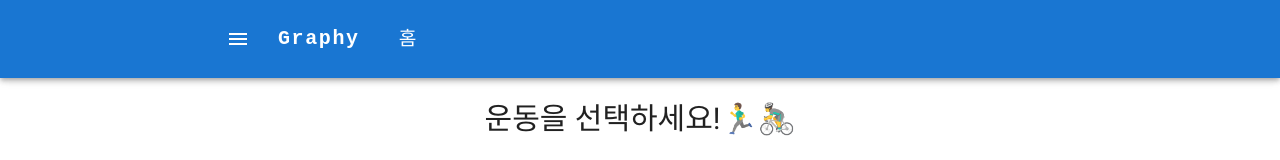
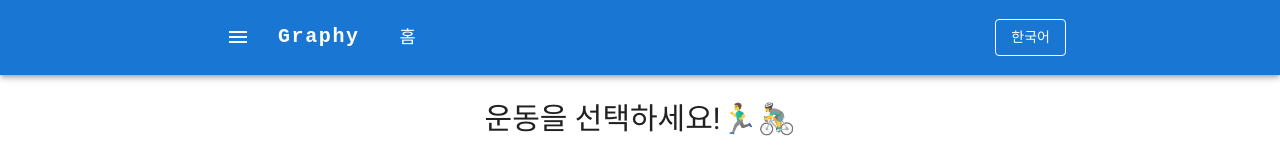
Before and after one commit to grapheople/inmyroom, a Next.js app: page / in a window 1280 px wide. Shown: the top 160 px of the page. Built offline with nearby package versions, Linux system fonts and the light colour scheme; what @mui/material-nextjs would draw is missing.

Commit message:
언어 변경 버튼 추가

```diff
--- a/app/layout.tsx
+++ b/app/layout.tsx
@@ -12,7 +12,7 @@ import Box from "@mui/material/Box";
 import {useMediaQuery} from "@mui/material";
 import "@/app/globals.css";
 import BottomTab from "@/components/BottomTab";
-import {SportProvider} from "@/context/SportProvider";
+import {GlobalContextProvider} from "@/context/GlobalContextProvider";
 import {GoogleAdSense} from "@/components/GoogleAdSense";
 
 export default function RootLayout(props: { children: React.ReactNode }) {
@@ -35,7 +35,7 @@ export default function RootLayout(props: { children: React.ReactNode }) {
         </head>
         <GoogleTagManager gtmId="GTM-TH4TZR99"/>
         <body>
-        <SportProvider>
+        <GlobalContextProvider>
             <AppRouterCacheProvider>
                 <ThemeProvider theme={theme}>
                     <CssBaseline/>
@@ -52,7 +52,7 @@ export default function RootLayout(props: { children: React.ReactNode }) {
                     </Box>
                 </ThemeProvider>
             </AppRouterCacheProvider>
-        </SportProvider>
+        </GlobalContextProvider>
         </body>
         <GoogleAnalytics gaId="G-1BNP8LR4S2"/>
         </html>
--- a/app/page.tsx
+++ b/app/page.tsx
@@ -3,12 +3,12 @@
 import React, { useState } from "react";
 import { Grid2, Typography, Dialog, DialogTitle, DialogContent, DialogActions, Button } from "@mui/material";
 import Box from "@mui/material/Box";
-import { useSport } from "@/context/SportProvider";
+import { useGlobalContext } from "@/context/GlobalContextProvider";
 import { useRouter } from "next/navigation";
 
 const ResponsiveDetailView: React.FC = () => {
     const router = useRouter();
-    const { sport, setSport } = useSport();
+    const { sport, setSport } = useGlobalContext();
     const [open, setOpen] = useState(false); // State to control dialog visibility
 
     const handleRunningClick = (e: React.MouseEvent<HTMLAnchorElement, MouseEvent>) => {
--- a/components/BottomTab.tsx
+++ b/components/BottomTab.tsx
@@ -4,13 +4,13 @@ import React, {useState} from "react";
 import {BottomNavigation, BottomNavigationAction} from "@mui/material";
 import {useRouter} from "next/navigation";
 import {AssistWalker, Checkroom, EmojiEvents, Home, Landscape} from "@mui/icons-material";
-import {useSport} from "@/context/SportProvider";
+import {useGlobalContext} from "@/context/GlobalContextProvider";
 import {number} from "prop-types";
 
 
 const BottomTab: React.FC = () => {
     const router = useRouter(); // Next.js 라우팅 hook
-    const {sport, setSport} = useSport();
+    const {sport, setSport} = useGlobalContext();
 
     const menuItems = [
         {label: "홈", icon: <Home/>, key: "home", href: "/", categoryDepth1: "all"},
--- a/components/TopNavigation.tsx
+++ b/components/TopNavigation.tsx
@@ -1,43 +1,49 @@
 "use client";
 
-import React from "react";
-import {Divider, Drawer, List, ListItem, ListItemButton, ListItemText} from "@mui/material";
-import {useRouter} from "next/navigation";
+import React, { useState } from "react";
+import { Divider, Drawer, List, ListItem, ListItemButton, ListItemText, Menu, MenuItem } from "@mui/material";
+import { useRouter } from "next/navigation";
 import AppBar from '@mui/material/AppBar';
 import Box from '@mui/material/Box';
 import Toolbar from '@mui/material/Toolbar';
 import IconButton from '@mui/material/IconButton';
 import Typography from '@mui/material/Typography';
 import MenuIcon from '@mui/icons-material/Menu';
-import Container from '@mui/material/Container';
 import Button from '@mui/material/Button';
-import {AssistWalker, Checkroom, EmojiEvents, Home} from "@mui/icons-material";
-import {useSport} from "@/context/SportProvider";
-
+import { AssistWalker, Checkroom, EmojiEvents, Home } from "@mui/icons-material";
+import { useGlobalContext } from "@/context/GlobalContextProvider";
+import Container from "@mui/material/Container";
 
 const TopNavigation: React.FC = () => {
     const [mobileOpen, setMobileOpen] = React.useState(false);
-    const router = useRouter(); // Next.js 라우팅 hook
-    const {sport, setSport} = useSport();
+    const router = useRouter();
+    const { sport, setSport, selectedLanguage, setSelectedLanguage } = useGlobalContext();
+
+    // Language Dropdown State
+    const [anchorEl, setAnchorEl] = useState<null | HTMLElement>(null);
+    const open = Boolean(anchorEl);
+
+    const handleLanguageClick = (event: React.MouseEvent<HTMLElement>) => {
+        setAnchorEl(event.currentTarget);
+    };
+
+    const handleLanguageClose = (language: string | null) => {
+        if (language) {
+            setSelectedLanguage(language); // 언어 상태 업데이트
+        }
+        setAnchorEl(null); // 드롭다운 닫기
+    };
 
     const menuItems = [
-        {label: "홈", icon: <Home/>, key: "home", href: "/", categoryDepth1: "all"},
-        {
-            label: "대회",
-            icon: <EmojiEvents/>,
-            key: "competition",
-            href: "/cycling/competition",
-            categoryDepth1: "cycling"
-        },
-        {label: "통증", icon: <AssistWalker/>, key: "painpoint", href: "/cycling/painpoint", categoryDepth1: "cycling"},
-        // {label: "빌드업", icon: <FitnessCenter/>, key: "buildup", href: "/buildup"},
-        // {label: "커뮤니티", icon: <ForumOutlined/>, key: "search", href: "/community"},
+        { label: "홈", icon: <Home />, key: "home", href: "/", categoryDepth1: "all" },
+        { label: "대회", icon: <EmojiEvents />, key: "competition", href: "/cycling/competition", categoryDepth1: "cycling" },
+        { label: "통증", icon: <AssistWalker />, key: "painpoint", href: "/cycling/painpoint", categoryDepth1: "cycling" },
         {
             label: "100대명산",
-            icon: <Checkroom/>,
+            icon: <Checkroom />,
             key: "mountain-top-100",
             href: "/hiking/mountain-top-100",
-            categoryDepth1: "mountain"
+            categoryDepth1: "mountain",
         },
     ];
 
@@ -49,36 +55,27 @@ const TopNavigation: React.FC = () => {
         } else if (sport === "home") {
             return item.categoryDepth1 === "all";
         }
-        // 기본값(혹은 다른 sport 값이 있을 때)
         return item.categoryDepth1 === "all";
     });
 
     const handleDrawerToggle = () => {
         setMobileOpen((prevState) => !prevState);
     };
-    const drawerWidth = 240;
-
-    const movePage = (path: string) => {
-        if (path === "/") {
-            setSport("home");
-        }
-        router.push(path); // 홈
-    }
 
     const drawer = (
-        <Box onClick={handleDrawerToggle} sx={{textAlign: 'center'}}>
-            <Typography variant="h6" sx={{my: 2}}>
-                Graphy
+        <Box onClick={handleDrawerToggle} sx={{ textAlign: 'center' }}>
+            <Typography variant="h6" sx={{ my: 2 }}>
+                Grapheople
             </Typography>
-            <Divider/>
+            <Divider />
             <List>
                 {filteredMenuItems.map((menu) => (
                     <ListItem key={menu.key} disablePadding>
                         <ListItemButton
-                            sx={{textAlign: 'center'}}
-                            onClick={() => movePage(menu.href)}
+                            sx={{ textAlign: 'center' }}
+                            onClick={() => router.push(menu.href)}
                         >
-                            <ListItemText primary={menu.label}/>
+                            <ListItemText primary={menu.label} />
                         </ListItemButton>
                     </ListItem>
                 ))}
@@ -93,19 +90,19 @@ const TopNavigation: React.FC = () => {
                     <Toolbar disableGutters>
                         <IconButton
                             size="large"
-                            aria-label="account of current user"
+                            aria-label="menu"
                             aria-controls="menu-appbar"
                             aria-haspopup="true"
                             onClick={handleDrawerToggle}
                             color="inherit"
                         >
-                            <MenuIcon/>
+                            <MenuIcon />
                         </IconButton>
                         <Typography
                             variant="h6"
                             noWrap
                             component="a"
-                            href="#app-bar-with-responsive-menu"
+                            href="#"
                             sx={{
                                 ml: 2,
                                 mr: 2,
@@ -118,12 +115,12 @@ const TopNavigation: React.FC = () => {
                         >
                             Graphy
                         </Typography>
-                        <Box sx={{flexGrow: 1, display: 'flex', alignItems: 'center'}}>
+                        <Box sx={{ flexGrow: 1, display: 'flex', alignItems: "center" }}>
                             {filteredMenuItems.map((menu, index) => (
                                 <React.Fragment key={menu.key}>
                                     <Button
-                                        sx={{my: 2, color: 'white', display: 'block', fontSize: '1.2rem'}}
-                                        onClick={() => movePage(menu.href)}
+                                        sx={{my: 2, color: 'white', display: 'block', fontSize: '1.1rem'}}
+                                        onClick={() => router.push(menu.href)}
                                     >
                                         {menu.label}
                                     </Button>
@@ -137,8 +134,42 @@ const TopNavigation: React.FC = () => {
                                         />
                                     )}
                                 </React.Fragment>
+
                             ))}
                         </Box>
+                        {/* Language Dropdown */}
+                        <Button
+                            variant="outlined" // 버튼처럼 보이게
+                            aria-controls={open ? "language-menu" : undefined}
+                            aria-haspopup="true"
+                            aria-expanded={open ? "true" : undefined}
+                            onClick={handleLanguageClick}
+                            sx={{
+                                borderColor: "white",
+                                color: "white",
+                                backgroundColor: "primary.main",
+                                textTransform: "none",
+                                ml: 2,
+                                "&:hover": {
+                                    backgroundColor: "primary.dark", // 호버 시 색상 변경
+                                },
+                            }}
+                        >
+                            {selectedLanguage}
+                        </Button>
+                        <Menu
+                            id="language-menu"
+                            anchorEl={anchorEl}
+                            open={open}
+                            onClose={() => handleLanguageClose(null)}
+                            MenuListProps={{
+                                "aria-labelledby": "language-button",
+                            }}
+                        >
+                            <MenuItem onClick={() => handleLanguageClose("한국어")}>한국어</MenuItem>
+                            <MenuItem onClick={() => handleLanguageClose("English")}>English</MenuItem>
+                            <MenuItem onClick={() => handleLanguageClose("Español")}>Español</MenuItem>
+                        </Menu>
                     </Toolbar>
                 </Container>
             </AppBar>
@@ -148,10 +179,10 @@ const TopNavigation: React.FC = () => {
                     open={mobileOpen}
                     onClose={handleDrawerToggle}
                     ModalProps={{
-                        keepMounted: true, // Better open performance on mobile.
+                        keepMounted: true,
                     }}
                     sx={{
-                        '& .MuiDrawer-paper': {boxSizing: 'border-box', width: drawerWidth},
+                        '& .MuiDrawer-paper': { boxSizing: 'border-box', width: 240 },
                     }}
                 >
                     {drawer}
@@ -159,6 +190,6 @@ const TopNavigation: React.FC = () => {
             </nav>
         </Box>
     );
-}
+};
 
 export default TopNavigation;
--- a/context/SportProvider.tsx
+++ b/context/GlobalContextProvider.tsx
@@ -2,15 +2,19 @@
 
 import React, { createContext, useContext, useState, useEffect } from "react";
 
-interface SportContextValue {
+interface GlobalContextValue {
     sport: string;
     setSport: (sport: string) => void;
+    selectedLanguage: string;
+    setSelectedLanguage: (selectedLanguage: string) => void;
 }
 
-const SportContext = createContext<SportContextValue | undefined>(undefined);
+const GlobalContext = createContext<GlobalContextValue | undefined>(undefined);
 
-export function SportProvider({ children }: { children: React.ReactNode }) {
+export function GlobalContextProvider({ children }: { children: React.ReactNode }) {
     const [sport, setSport] = useState<string>("home");
+    const [selectedLanguage, setSelectedLanguage] = useState<string>("한국어");
+
 
     useEffect(() => {
         // 클라이언트 환경 확인
@@ -30,14 +34,14 @@ export function SportProvider({ children }: { children: React.ReactNode }) {
     }, []);
 
     return (
-        <SportContext.Provider value={{ sport, setSport }}>
+        <GlobalContext.Provider value={{ sport, setSport, selectedLanguage, setSelectedLanguage }}>
             {children}
-        </SportContext.Provider>
+        </GlobalContext.Provider>
     );
 }
 
-export function useSport() {
-    const context = useContext(SportContext);
+export function useGlobalContext() {
+    const context = useContext(GlobalContext);
     if (!context) {
         throw new Error("useSport 훅은 SportProvider 안에서만 사용 가능합니다.");
     }
```
